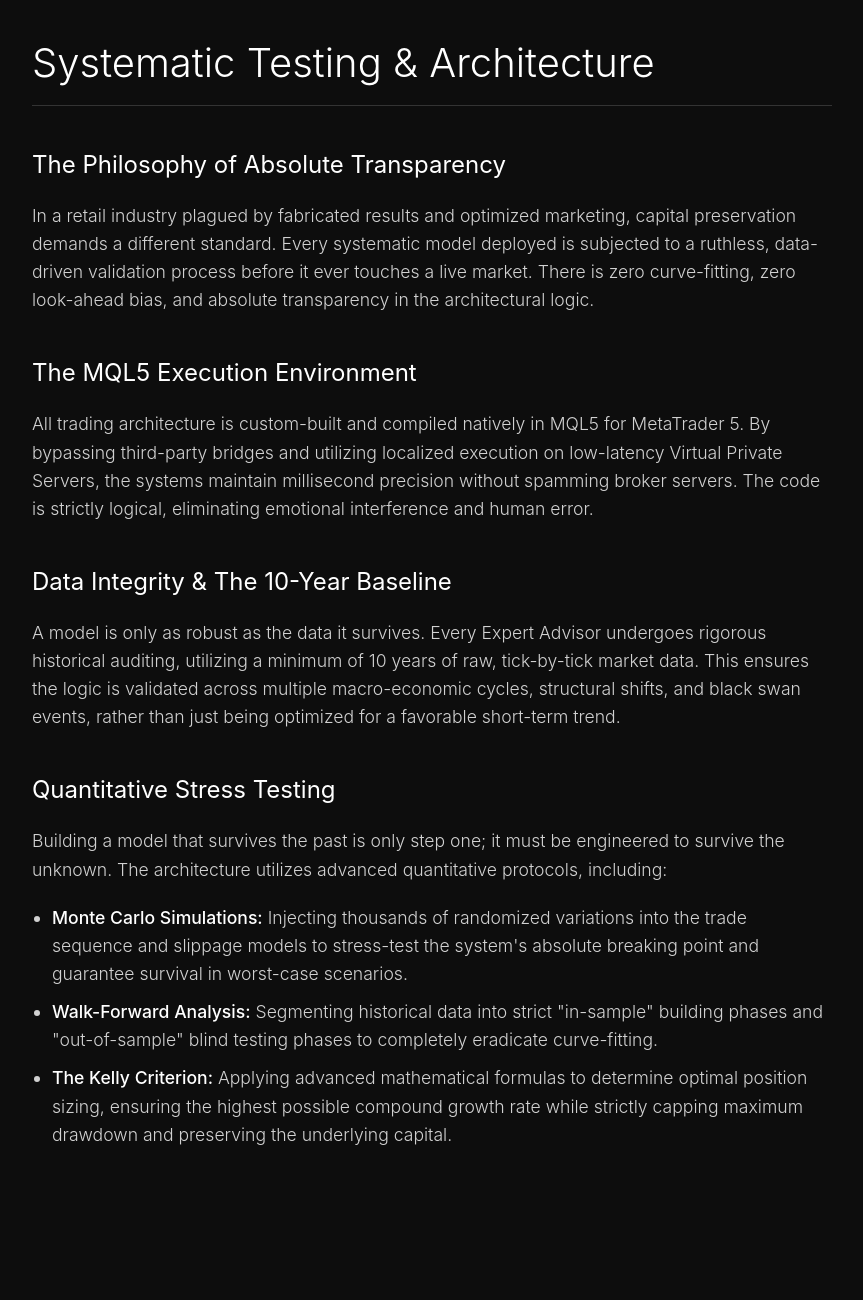
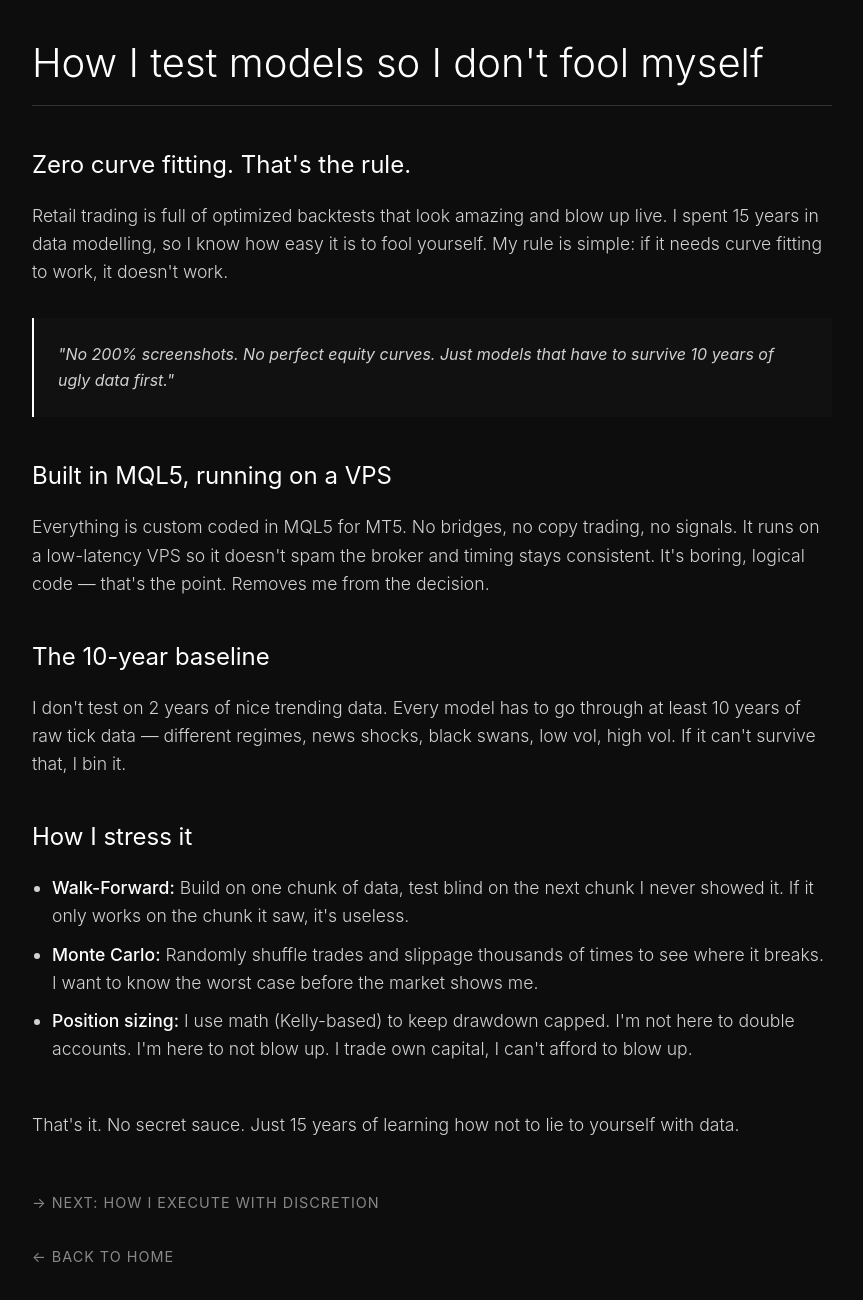
Before and after one commit to kokoroko9/paulkellers.com, a plain HTML site: page architecture.html in a window 1280 px wide. Shown: the part 100-1400 px from the top of the page, without its empty margins (208-1071 px from the left). Before the commit the page ends 1319 px from the top, so only its background shows below. Drawn offline with Linux system fonts and the light colour scheme.

Commit message:
Update architecture.html

```diff
--- a/architecture.html
+++ b/architecture.html
@@ -3,93 +3,48 @@
 <head>
     <meta charset="UTF-8">
     <meta name="viewport" content="width=device-width, initial-scale=1.0">
-    <title>Systematic Testing & Architecture | Paul Kellers</title>
+    <title>How I Test | Paul Kellers</title>
     <style>
-        body {
-            background-color: #0d0d0d;
-            color: #d1d1d1;
-            font-family: -apple-system, BlinkMacSystemFont, "Segoe UI", Roboto, Helvetica, Arial, sans-serif;
-            line-height: 1.6;
-            margin: 0;
-            padding: 50px 20px;
-        }
-        .container {
-            max-width: 800px;
-            margin: 0 auto;
-        }
-        h1 {
-            color: #ffffff;
-            font-size: 2.5em;
-            font-weight: 300;
-            margin-bottom: 40px;
-            border-bottom: 1px solid #333;
-            padding-bottom: 10px;
-        }
-        h2 {
-            color: #ffffff;
-            font-size: 1.5em;
-            font-weight: 400;
-            margin-top: 40px;
-            margin-bottom: 15px;
-        }
-        p {
-            font-size: 1.1em;
-            margin-bottom: 20px;
-            font-weight: 300;
-        }
-        ul {
-            font-size: 1.1em;
-            font-weight: 300;
-            margin-bottom: 20px;
-            padding-left: 20px;
-        }
-        li {
-            margin-bottom: 10px;
-        }
-        strong {
-            color: #ffffff;
-            font-weight: 500;
-        }
-        .nav-link {
-            display: inline-block;
-            color: #888;
-            text-decoration: none;
-            font-size: 0.9em;
-            margin-bottom: 30px;
-            text-transform: uppercase;
-            letter-spacing: 1px;
-            transition: color 0.3s ease;
-        }
-        .nav-link:hover {
-            color: #ffffff;
-        }
+        body { background-color: #0d0d0d; color: #d1d1d1; font-family: -apple-system, BlinkMacSystemFont, "Segoe UI", Roboto, Helvetica, Arial, sans-serif; line-height: 1.6; margin: 0; padding: 50px 20px; }
+        .container { max-width: 800px; margin: 0 auto; }
+        h1 { color: #ffffff; font-size: 2.5em; font-weight: 300; margin-bottom: 40px; border-bottom: 1px solid #333; padding-bottom: 10px; }
+        h2 { color: #ffffff; font-size: 1.5em; font-weight: 400; margin-top: 40px; margin-bottom: 15px; }
+        p { font-size: 1.1em; margin-bottom: 20px; font-weight: 300; }
+        ul { font-size: 1.1em; font-weight: 300; margin-bottom: 20px; padding-left: 20px; }
+        li { margin-bottom: 10px; }
+        strong { color: #ffffff; font-weight: 500; }
+        .nav-link { display: inline-block; color: #888; text-decoration: none; font-size: 0.9em; margin-bottom: 30px; text-transform: uppercase; letter-spacing: 1px; transition: color 0.3s ease; }
+        .nav-link:hover { color: #ffffff; }
+        .box { background: #111; border-left: 2px solid #fff; padding: 1.5rem; margin: 2rem 0; font-style: italic; }
     </style>
 </head>
 <body>
-
     <div class="container">
         <a href="index.html" class="nav-link">← Back to Home</a>
+        <h1>How I test models so I don't fool myself</h1>
 
-        <h1>Systematic Testing & Architecture</h1>
+        <h2>Zero curve fitting. That's the rule.</h2>
+        <p>Retail trading is full of optimized backtests that look amazing and blow up live. I spent 15 years in data modelling, so I know how easy it is to fool yourself. My rule is simple: if it needs curve fitting to work, it doesn't work.</p>
 
-        <h2>The Philosophy of Absolute Transparency</h2>
-        <p>In a retail industry plagued by fabricated results and optimized marketing, capital preservation demands a different standard. Every systematic model deployed is subjected to a ruthless, data-driven validation process before it ever touches a live market. There is zero curve-fitting, zero look-ahead bias, and absolute transparency in the architectural logic.</p>
+        <div class="box">"No 200% screenshots. No perfect equity curves. Just models that have to survive 10 years of ugly data first."</div>
 
-        <h2>The MQL5 Execution Environment</h2>
-        <p>All trading architecture is custom-built and compiled natively in MQL5 for MetaTrader 5. By bypassing third-party bridges and utilizing localized execution on low-latency Virtual Private Servers, the systems maintain millisecond precision without spamming broker servers. The code is strictly logical, eliminating emotional interference and human error.</p>
+        <h2>Built in MQL5, running on a VPS</h2>
+        <p>Everything is custom coded in MQL5 for MT5. No bridges, no copy trading, no signals. It runs on a low-latency VPS so it doesn't spam the broker and timing stays consistent. It's boring, logical code — that's the point. Removes me from the decision.</p>
 
-        <h2>Data Integrity & The 10-Year Baseline</h2>
-        <p>A model is only as robust as the data it survives. Every Expert Advisor undergoes rigorous historical auditing, utilizing a minimum of 10 years of raw, tick-by-tick market data. This ensures the logic is validated across multiple macro-economic cycles, structural shifts, and black swan events, rather than just being optimized for a favorable short-term trend.</p>
+        <h2>The 10-year baseline</h2>
+        <p>I don't test on 2 years of nice trending data. Every model has to go through at least 10 years of raw tick data — different regimes, news shocks, black swans, low vol, high vol. If it can't survive that, I bin it.</p>
 
-        <h2>Quantitative Stress Testing</h2>
-        <p>Building a model that survives the past is only step one; it must be engineered to survive the unknown. The architecture utilizes advanced quantitative protocols, including:</p>
+        <h2>How I stress it</h2>
+        <ul>
+            <li><strong>Walk-Forward:</strong> Build on one chunk of data, test blind on the next chunk I never showed it. If it only works on the chunk it saw, it's useless.</li>
+            <li><strong>Monte Carlo:</strong> Randomly shuffle trades and slippage thousands of times to see where it breaks. I want to know the worst case before the market shows me.</li>
+            <li><strong>Position sizing:</strong> I use math (Kelly-based) to keep drawdown capped. I'm not here to double accounts. I'm here to not blow up. I trade own capital, I can't afford to blow up.</li>
+        </ul>
 
-        <ul>
-            <li><strong>Monte Carlo Simulations:</strong> Injecting thousands of randomized variations into the trade sequence and slippage models to stress-test the system's absolute breaking point and guarantee survival in worst-case scenarios.</li>
-            <li><strong>Walk-Forward Analysis:</strong> Segmenting historical data into strict "in-sample" building phases and "out-of-sample" blind testing phases to completely eradicate curve-fitting.</li>
-            <li><strong>The Kelly Criterion:</strong> Applying advanced mathematical formulas to determine optimal position sizing, ensuring the highest possible compound growth rate while strictly capping maximum drawdown and preserving the underlying capital.</li>
-        </ul>
+        <p style="margin-top: 3rem;">That's it. No secret sauce. Just 15 years of learning how not to lie to yourself with data.</p>
+        <a href="discretion.html" class="nav-link" style="margin-top: 2rem;">→ Next: How I execute with discretion</a>
+        <br>
+        <a href="index.html" class="nav-link">← Back to Home</a>
     </div>
-
 </body>
 </html>
```
